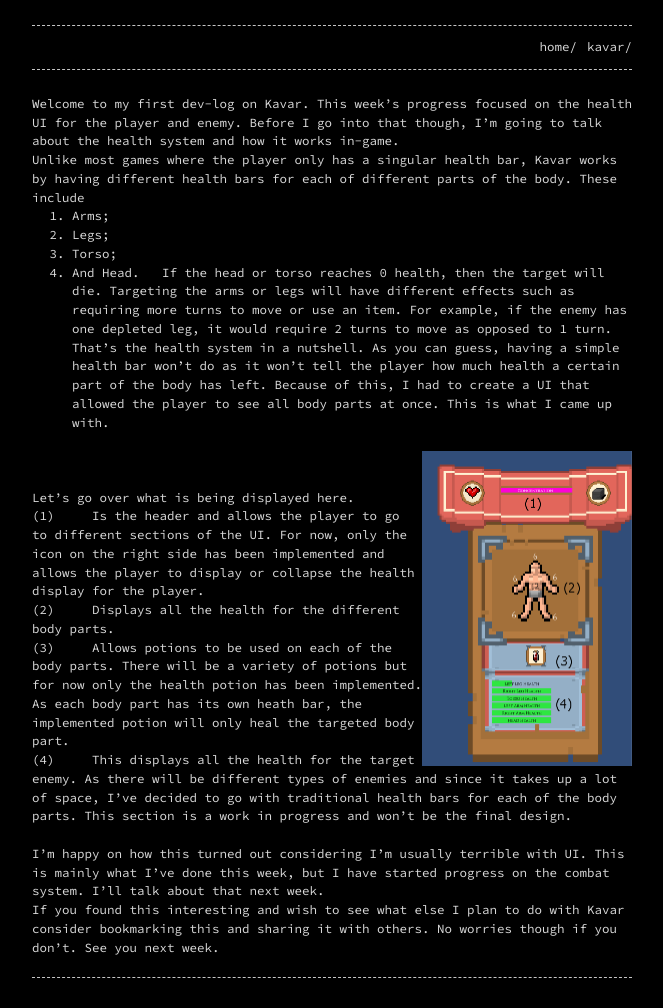
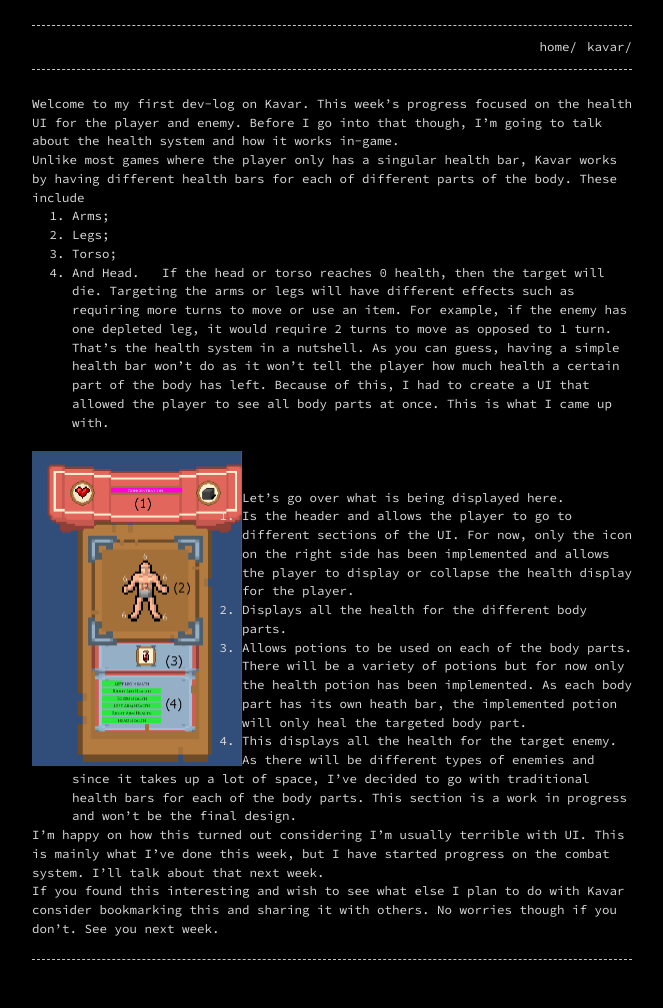
Before and after one commit to KyleS01/KyleS01.github.io, a Jekyll site: the page built from _posts/2020-6-14-Kavar Log 1.markdown, in a window 1280 px wide. Shown: the whole page, without its empty margins (308-971 px from the left). Built offline with Jekyll 4.4.1, drawn with Linux system fonts in a browser that asks for light colours.

Commit message:
Update 2020-6-14-Kavar Log 1.markdown

```diff
--- a/_posts/2020-6-14-Kavar Log 1.markdown
+++ b/_posts/2020-6-14-Kavar Log 1.markdown
@@ -15,14 +15,17 @@
 That’s the health system in a nutshell. As you can guess, having a simple health bar won’t do as it won’t tell the player how much health a certain part of the body has left. Because of this, I had to create a UI that allowed the player to see all body parts at once. This is what I came up with.
 
 &nbsp;
-<img align="right" width="210" height="315" src="/images/interactionmenuV2.PNG">
+<img align="left" width="210" height="315" src="/images/interactionmenuV2.PNG">
 &nbsp;
 
 Let’s go over what is being displayed here.
-(1)	Is the header and allows the player to go to different sections of the UI. For now, only the icon on the right side has been implemented and allows the player to display or collapse the health display for the player.
-(2)	Displays all the health for the different body parts.
-(3)	Allows potions to be used on each of the body parts. There will be a variety of potions but for now only the health potion has been implemented. As each body part has its own heath bar, the implemented potion will only heal the targeted body part.
-(4)	This displays all the health for the target enemy. As there will be different types of enemies and since it takes up a lot of space, I’ve decided to go with traditional health bars for each of the body parts. This section is a work in progress and won’t be the final design.
+1. Is the header and allows the player to go to different sections of the UI. For now, only the icon on the right side has been implemented and allows the player to display or collapse the health display for the player.
+&nbsp;
+2. Displays all the health for the different body parts.
+&nbsp;
+3. Allows potions to be used on each of the body parts. There will be a variety of potions but for now only the health potion has been implemented. As each body part has its own heath bar, the implemented potion will only heal the targeted body part.
+&nbsp;
+4. This displays all the health for the target enemy. As there will be different types of enemies and since it takes up a lot of space, I’ve decided to go with traditional health bars for each of the body parts. This section is a work in progress and won’t be the final design.
 &nbsp;
 
 I’m happy on how this turned out considering I’m usually terrible with UI. This is mainly what I’ve done this week, but I have started progress on the combat system. I’ll talk about that next week.
```
